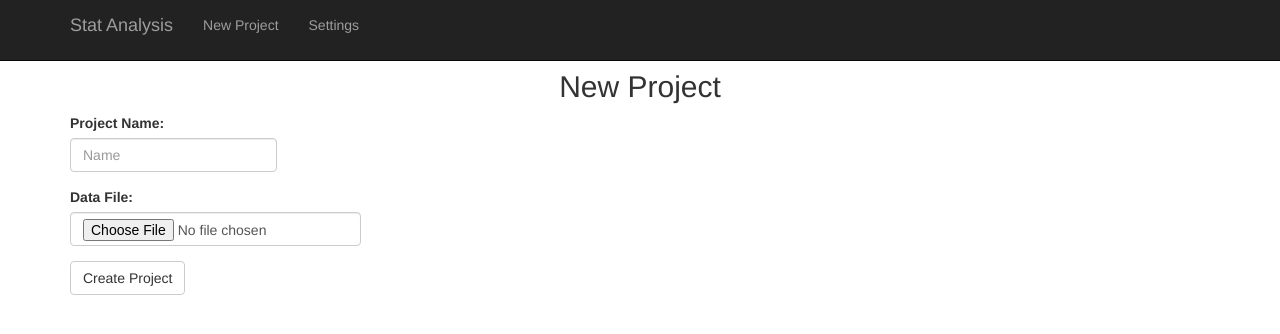
After one commit to TomJamesGray/stat-analysis-web, a Flask app: page /new in a window 1280 px wide. The commit adds this page. Shown: the top 334 px of the page. Run offline with Flask 2, Linux system fonts and the light colour scheme; some libraries are stand-ins or nearby versions.

Commit message:
Added basic design for new project page

```diff
--- a/stat_analysis/main.py
+++ b/stat_analysis/main.py
@@ -10,3 +10,7 @@ app = Flask(__name__)
 @app.route("/")
 def index():
     return render_template("index.html")
+
+@app.route("/new")
+def new():
+    return render_template("new_project.html")
--- a/stat_analysis/static/style.css
+++ b/stat_analysis/static/style.css
@@ -1,7 +1,13 @@
 body{
+    padding-top:50px;
+}
+root-container{
     padding-top:50px;
 }
 .home-content{
     text-align:center;
     padding:40px 20px;
 }
+.auto-width{
+    width:auto !important;
+}
--- /dev/null
+++ b/stat_analysis/templates/layout.html
@@ -0,0 +1,24 @@
+<!DOCTYPE html>
+<html>
+<head lang="en">
+    <meta name="viewport" content="width=device-width, initial-scale=1">
+    <link rel="stylesheet" href="{{ url_for('static',filename='style.css') }}">
+    <link rel="stylesheet" href="https://maxcdn.bootstrapcdn.com/bootstrap/3.3.7/css/bootstrap.min.css" integrity="sha384-BVYiiSIFeK1dGmJRAkycuHAHRg32OmUcww7on3RYdg4Va+PmSTsz/K68vbdEjh4u" crossorigin="anonymous">
+</head>
+<body>
+    <nav class="navbar navbar-inverse navbar-fixed-top">
+        <div class="container">
+            <div class="navbar-header">
+                <p class="navbar-brand">Stat Analysis</p>
+            </div>
+            <div id="navbar">
+                <ul class="nav navbar-nav">
+                    <li><a href="/new">New Project</a></li>
+                    <li><a href="/settings">Settings</a></li>
+                </ul>
+            </div>
+        </div>
+    </nav>
+    {%block body %}{% endblock %}
+</body>
+</html>
--- /dev/null
+++ b/stat_analysis/templates/new_project.html
@@ -0,0 +1,17 @@
+{% extends "layout.html" %}
+{% block body %}
+    <div class="container root-container">
+        <h2 class="text-center">New Project</h2>
+        <form>
+            <div class="form-group">
+                <label for="project_name">Project Name:</label>
+                <input type="text" class="form-control auto-width" id="project_name" placeholder="Name">
+            </div>
+            <div class="form-group">
+                <label for="file">Data File:</label>
+                <input type="file" class="form-control auto-width file" id="file">
+            </div>
+            <button class="btn btn-default" type="submit">Create Project</button>
+        </form>
+    </div>
+{% endblock %}
```
Also changed, not shown: stat_analysis/templates/index.html (+3 -23 lines).
